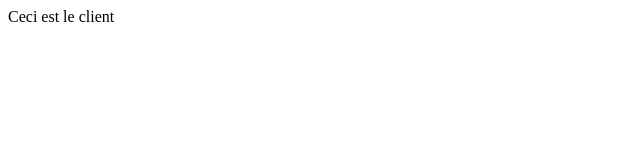
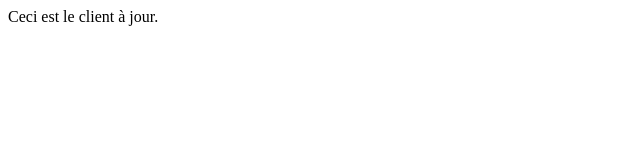
Before and after one commit to PierreTurnbull/trio-test, a plain HTML site: page client/index.html in a window 1280 px wide. Shown: the full height of the page, 0-640 px from the left. Drawn offline with Linux system fonts and the light colour scheme.

```diff
--- a/client/index.html
+++ b/client/index.html
@@ -7,6 +7,6 @@
   <title>Client</title>
 </head>
 <body>
-  <div>Ceci est le client</div>
+  <div>Ceci est le client à jour.</div>
 </body>
 </html>
```
Also changed, not shown: .travis.yml.
